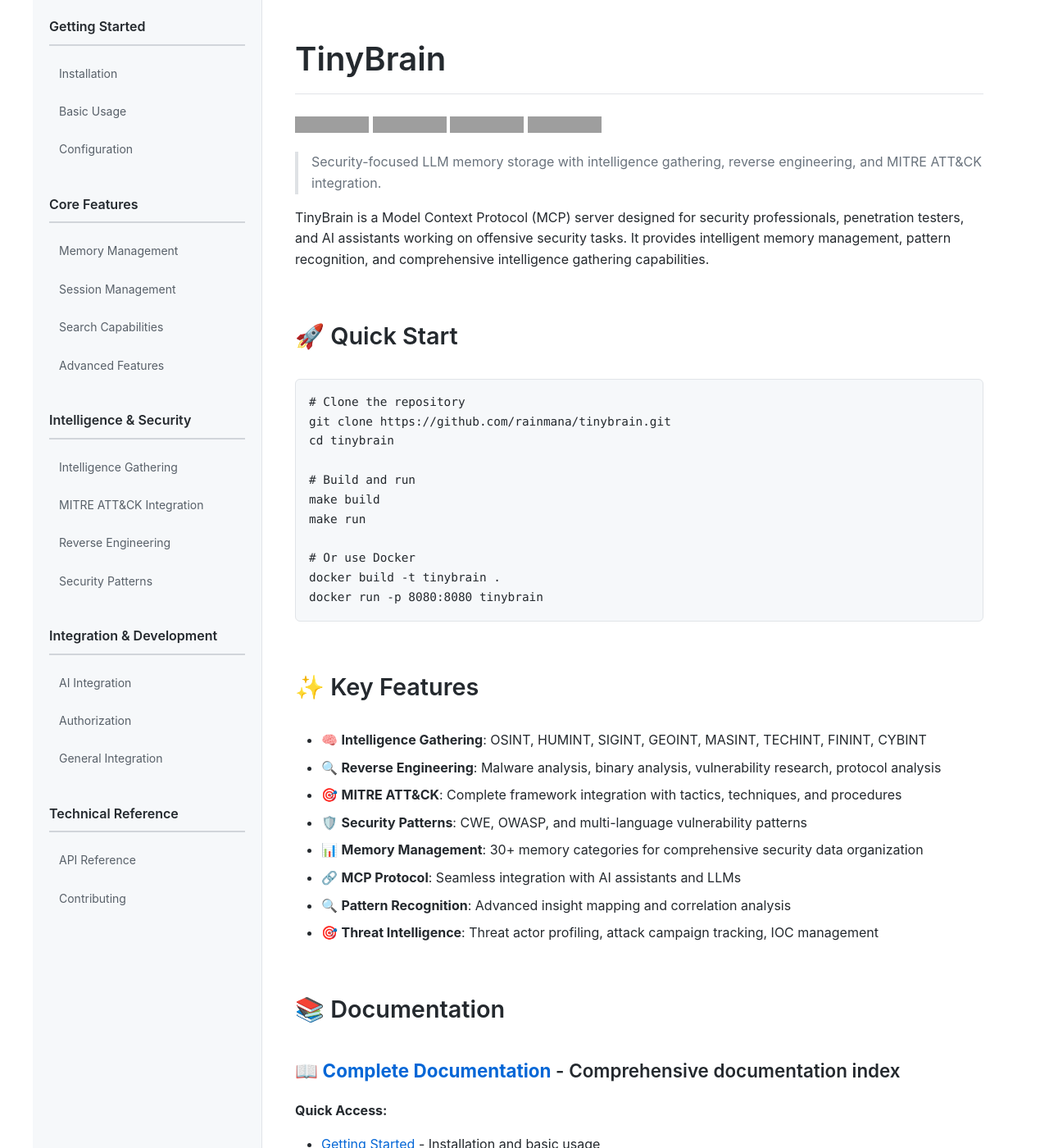
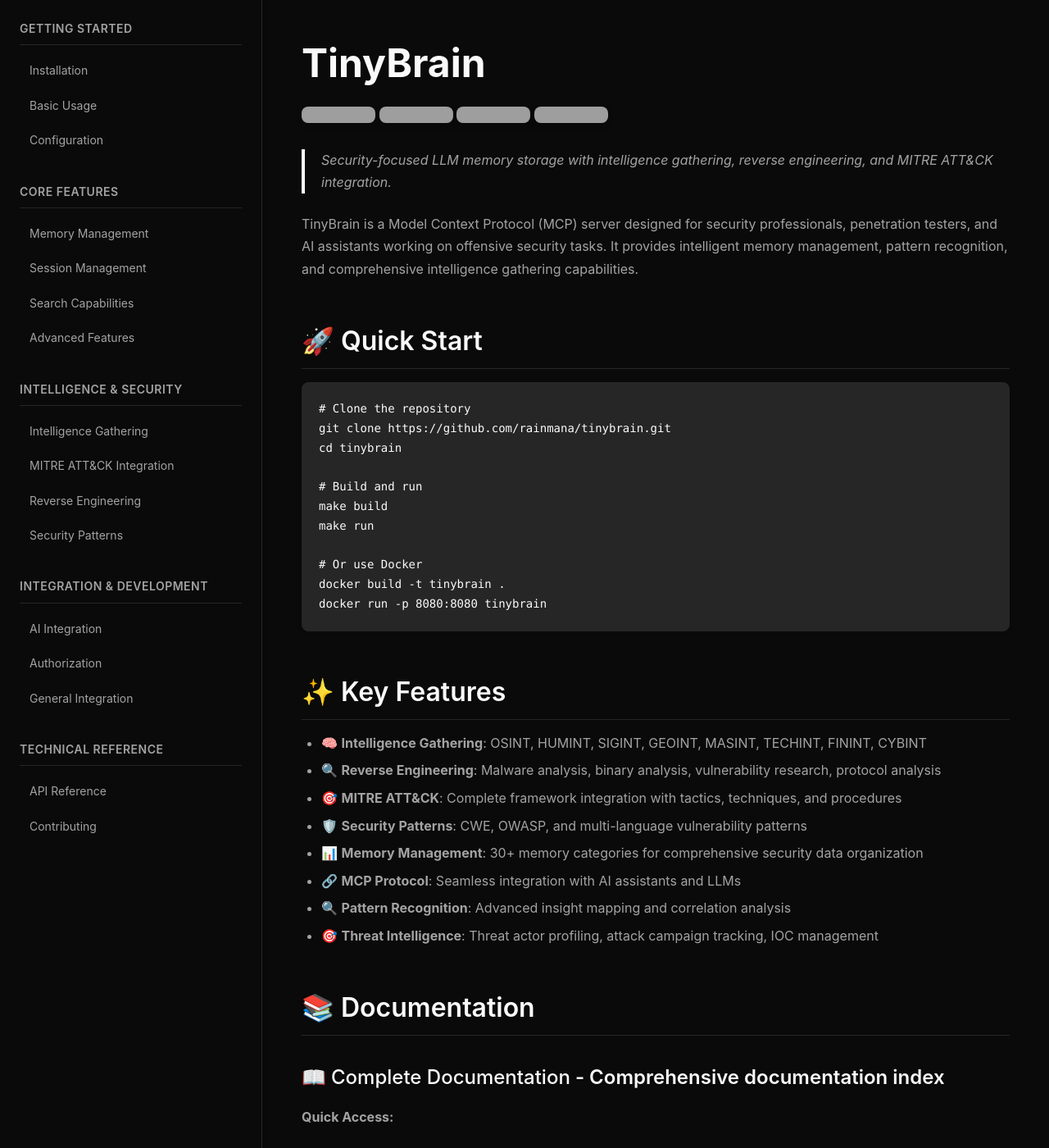
Before and after one commit to rainmana/tinybrain, a Jekyll site: the page built from index.md, in a window 1280 px wide and 1400 px high. Shown: the whole window at 82% size. Built offline with Jekyll 4.4.1, drawn with Linux system fonts in a browser that asks for light colours; grey boxes are pictures that could not be loaded.

Commit message:
feat: create beautiful ShadCN-inspired dark theme from scratch
- Build completely custom dark theme inspired by ShadCN design system
- Use CSS custom properties for consistent theming
- Create elegant dark color palette with proper contrast
- Add beautiful typography and spacing
- Implement smooth transitions and hover effects
- Add custom scrollbar styling
- Create responsive design that works on all devices
- Ensure sidebar navigation persists across all pages
- Add focus styles for accessibility
- Build from ground up with no external theme dependencies

```diff
--- a/_layouts/default.html
+++ b/_layouts/default.html
@@ -1,5 +1,5 @@
 <!DOCTYPE html>
-<html lang="{{ page.lang | default: site.lang | default: 'en' }}">
+<html lang="{{ page.lang | default: site.lang | default: 'en' }}" class="dark">
 <head>
   <meta charset="utf-8">
   <meta http-equiv="X-UA-Compatible" content="IE=edge">
@@ -11,8 +11,31 @@
   <link rel="canonical" href="{{ page.url | replace:'index.html','' | relative_url }}">
   <link rel="alternate" type="application/rss+xml" title="{{ site.title | escape }}" href="{{ '/feed.xml' | relative_url }}">
 
-  <!-- Custom CSS -->
+  <!-- Custom Dark Theme CSS -->
   <style>
+    :root {
+      --background: 0 0% 3.9%;
+      --foreground: 0 0% 98%;
+      --card: 0 0% 3.9%;
+      --card-foreground: 0 0% 98%;
+      --popover: 0 0% 3.9%;
+      --popover-foreground: 0 0% 98%;
+      --primary: 0 0% 98%;
+      --primary-foreground: 0 0% 9%;
+      --secondary: 0 0% 14.9%;
+      --secondary-foreground: 0 0% 98%;
+      --muted: 0 0% 14.9%;
+      --muted-foreground: 0 0% 63.9%;
+      --accent: 0 0% 14.9%;
+      --accent-foreground: 0 0% 98%;
+      --destructive: 0 62.8% 30.6%;
+      --destructive-foreground: 0 0% 98%;
+      --border: 0 0% 14.9%;
+      --input: 0 0% 14.9%;
+      --ring: 0 0% 83.1%;
+      --radius: 0.5rem;
+    }
+
     * {
       box-sizing: border-box;
     }
@@ -20,187 +43,205 @@
     body {
       margin: 0;
       padding: 0;
-      font-family: -apple-system, BlinkMacSystemFont, "Segoe UI", Helvetica, Arial, sans-serif;
+      font-family: -apple-system, BlinkMacSystemFont, "Segoe UI", "Roboto", "Oxygen", "Ubuntu", "Cantarell", "Fira Sans", "Droid Sans", "Helvetica Neue", sans-serif;
       line-height: 1.6;
-      color: #24292e;
-      background-color: #ffffff;
+      color: hsl(var(--foreground));
+      background-color: hsl(var(--background));
+      min-height: 100vh;
     }
 
     .container {
       display: flex;
-      max-width: 1200px;
+      max-width: 1400px;
       margin: 0 auto;
       min-height: 100vh;
     }
 
     .sidebar {
-      width: 280px;
+      width: 320px;
       flex-shrink: 0;
-      background-color: #f6f8fa;
-      border-right: 1px solid #e1e4e8;
-      padding: 20px;
+      background-color: hsl(var(--card));
+      border-right: 1px solid hsl(var(--border));
+      padding: 24px;
       overflow-y: auto;
       position: sticky;
       top: 0;
       height: 100vh;
+      box-shadow: 2px 0 8px rgba(0, 0, 0, 0.1);
     }
 
     .main-content {
       flex: 1;
       min-width: 0;
-      padding: 40px;
-      max-width: calc(100% - 280px);
+      padding: 48px;
+      max-width: calc(100% - 320px);
+      background-color: hsl(var(--background));
     }
 
-    .sidebar h3 {
-      margin-top: 0;
-      margin-bottom: 15px;
-      font-size: 18px;
+    .sidebar .section {
+      margin-bottom: 32px;
+    }
+
+    .sidebar .section-title {
+      font-size: 14px;
       font-weight: 600;
-      color: #24292e;
+      color: hsl(var(--muted-foreground));
+      margin-bottom: 12px;
+      padding-bottom: 8px;
+      border-bottom: 1px solid hsl(var(--border));
+      text-transform: uppercase;
+      letter-spacing: 0.5px;
     }
 
     .sidebar ul {
       list-style: none;
       padding: 0;
-      margin: 0 0 25px 0;
+      margin: 0;
     }
 
     .sidebar li {
-      margin-bottom: 8px;
+      margin-bottom: 4px;
     }
 
     .sidebar a {
       display: block;
       padding: 8px 12px;
-      color: #586069;
+      color: hsl(var(--muted-foreground));
       text-decoration: none;
       border-radius: 6px;
       font-size: 14px;
       transition: all 0.2s ease;
+      font-weight: 400;
     }
 
     .sidebar a:hover {
-      background-color: #e1e4e8;
-      color: #0366d6;
+      background-color: hsl(var(--accent));
+      color: hsl(var(--accent-foreground));
     }
 
     .sidebar a.active {
-      background-color: #0366d6;
-      color: white;
-    }
-
-    .sidebar .section {
-      margin-bottom: 35px;
-    }
-
-    .sidebar .section-title {
-      font-size: 16px;
-      font-weight: 600;
-      color: #24292e;
-      margin-bottom: 15px;
-      padding-bottom: 8px;
-      border-bottom: 2px solid #d1d5da;
+      background-color: hsl(var(--primary));
+      color: hsl(var(--primary-foreground));
+      font-weight: 500;
     }
 
     .main-content h1 {
       margin-top: 0;
-      font-size: 2.5em;
-      font-weight: 600;
-      color: #24292e;
-      border-bottom: 1px solid #e1e4e8;
-      padding-bottom: 10px;
+      font-size: 3rem;
+      font-weight: 700;
+      color: hsl(var(--foreground));
+      margin-bottom: 1.5rem;
+      line-height: 1.2;
     }
 
     .main-content h2 {
-      font-size: 1.8em;
+      font-size: 2rem;
       font-weight: 600;
-      color: #24292e;
-      margin-top: 2em;
-      margin-bottom: 1em;
+      color: hsl(var(--foreground));
+      margin-top: 3rem;
+      margin-bottom: 1rem;
+      padding-bottom: 0.5rem;
+      border-bottom: 1px solid hsl(var(--border));
     }
 
     .main-content h3 {
-      font-size: 1.4em;
+      font-size: 1.5rem;
       font-weight: 600;
-      color: #24292e;
-      margin-top: 1.5em;
-      margin-bottom: 0.8em;
+      color: hsl(var(--foreground));
+      margin-top: 2rem;
+      margin-bottom: 1rem;
     }
 
     .main-content h4 {
-      font-size: 1.2em;
+      font-size: 1.25rem;
       font-weight: 600;
-      color: #24292e;
-      margin-top: 1.2em;
-      margin-bottom: 0.6em;
+      color: hsl(var(--foreground));
+      margin-top: 1.5rem;
+      margin-bottom: 0.75rem;
     }
 
     .main-content p {
-      margin-bottom: 1em;
+      margin-bottom: 1.25rem;
+      color: hsl(var(--muted-foreground));
+      line-height: 1.7;
     }
 
     .main-content ul, .main-content ol {
-      margin-bottom: 1em;
-      padding-left: 2em;
+      margin-bottom: 1.25rem;
+      padding-left: 1.5rem;
+      color: hsl(var(--muted-foreground));
     }
 
     .main-content li {
-      margin-bottom: 0.5em;
+      margin-bottom: 0.5rem;
+      line-height: 1.6;
     }
 
     .main-content code {
-      background-color: #f6f8fa;
-      border: 1px solid #e1e4e8;
-      border-radius: 3px;
-      padding: 2px 4px;
-      font-size: 0.9em;
+      background-color: hsl(var(--muted));
+      border: 1px solid hsl(var(--border));
+      border-radius: 4px;
+      padding: 2px 6px;
+      font-size: 0.875rem;
       font-family: "SFMono-Regular", Consolas, "Liberation Mono", Menlo, monospace;
+      color: hsl(var(--foreground));
     }
 
     .main-content pre {
-      background-color: #f6f8fa;
-      border: 1px solid #e1e4e8;
-      border-radius: 6px;
-      padding: 16px;
+      background-color: hsl(var(--muted));
+      border: 1px solid hsl(var(--border));
+      border-radius: 8px;
+      padding: 20px;
       overflow-x: auto;
-      margin-bottom: 1em;
+      margin-bottom: 1.5rem;
+      box-shadow: 0 2px 4px rgba(0, 0, 0, 0.1);
     }
 
     .main-content pre code {
       background: none;
       border: none;
       padding: 0;
-      font-size: 0.9em;
+      font-size: 0.875rem;
+      color: hsl(var(--foreground));
     }
 
     .main-content blockquote {
-      border-left: 4px solid #dfe2e5;
-      padding-left: 16px;
-      margin: 1em 0;
-      color: #6a737d;
+      border-left: 4px solid hsl(var(--primary));
+      padding-left: 20px;
+      margin: 1.5rem 0;
+      color: hsl(var(--muted-foreground));
+      font-style: italic;
     }
 
     .main-content table {
       border-collapse: collapse;
       width: 100%;
-      margin-bottom: 1em;
+      margin-bottom: 1.5rem;
+      border: 1px solid hsl(var(--border));
+      border-radius: 8px;
+      overflow: hidden;
     }
 
     .main-content th, .main-content td {
-      border: 1px solid #dfe2e5;
-      padding: 8px 12px;
+      border: 1px solid hsl(var(--border));
+      padding: 12px 16px;
       text-align: left;
     }
 
     .main-content th {
-      background-color: #f6f8fa;
+      background-color: hsl(var(--muted));
       font-weight: 600;
+      color: hsl(var(--foreground));
+    }
+
+    .main-content td {
+      color: hsl(var(--muted-foreground));
     }
 
     .main-content a {
-      color: #0366d6;
+      color: hsl(var(--primary));
       text-decoration: none;
+      font-weight: 500;
     }
 
     .main-content a:hover {
@@ -210,8 +251,74 @@
     .main-content img {
       max-width: 100%;
       height: auto;
+      border-radius: 8px;
+      box-shadow: 0 4px 8px rgba(0, 0, 0, 0.1);
     }
 
+    .main-content hr {
+      border: none;
+      height: 1px;
+      background-color: hsl(var(--border));
+      margin: 2rem 0;
+    }
+
+    /* Badge styles */
+    .badge {
+      display: inline-block;
+      padding: 4px 8px;
+      background-color: hsl(var(--secondary));
+      color: hsl(var(--secondary-foreground));
+      border-radius: 4px;
+      font-size: 0.75rem;
+      font-weight: 500;
+      margin-right: 8px;
+      margin-bottom: 8px;
+    }
+
+    .badge.primary {
+      background-color: hsl(var(--primary));
+      color: hsl(var(--primary-foreground));
+    }
+
+    .badge.secondary {
+      background-color: hsl(var(--secondary));
+      color: hsl(var(--secondary-foreground));
+    }
+
+    /* Code block syntax highlighting */
+    .main-content pre {
+      position: relative;
+    }
+
+    .main-content pre::before {
+      content: '';
+      position: absolute;
+      top: 0;
+      left: 0;
+      right: 0;
+      height: 1px;
+      background: linear-gradient(90deg, transparent, hsl(var(--border)), transparent);
+    }
+
+    /* Scrollbar styling */
+    .sidebar::-webkit-scrollbar {
+      width: 6px;
+    }
+
+    .sidebar::-webkit-scrollbar-track {
+      background: hsl(var(--muted));
+    }
+
+    .sidebar::-webkit-scrollbar-thumb {
+      background: hsl(var(--border));
+      border-radius: 3px;
+    }
+
+    .sidebar::-webkit-scrollbar-thumb:hover {
+      background: hsl(var(--muted-foreground));
+    }
+
+    /* Mobile responsiveness */
     @media (max-width: 768px) {
       .container {
         flex-direction: column;
@@ -222,22 +329,34 @@
         height: auto;
         position: static;
         border-right: none;
-        border-bottom: 1px solid #e1e4e8;
+        border-bottom: 1px solid hsl(var(--border));
         padding: 20px;
+        box-shadow: 0 2px 4px rgba(0, 0, 0, 0.1);
       }
 
       .main-content {
-        padding: 20px;
+        padding: 24px;
         max-width: 100%;
       }
 
       .main-content h1 {
-        font-size: 2em;
+        font-size: 2.5rem;
       }
 
       .main-content h2 {
-        font-size: 1.5em;
+        font-size: 1.75rem;
       }
+    }
+
+    /* Focus styles for accessibility */
+    .sidebar a:focus {
+      outline: 2px solid hsl(var(--ring));
+      outline-offset: 2px;
+    }
+
+    .main-content a:focus {
+      outline: 2px solid hsl(var(--ring));
+      outline-offset: 2px;
     }
   </style>
 </head>
```
